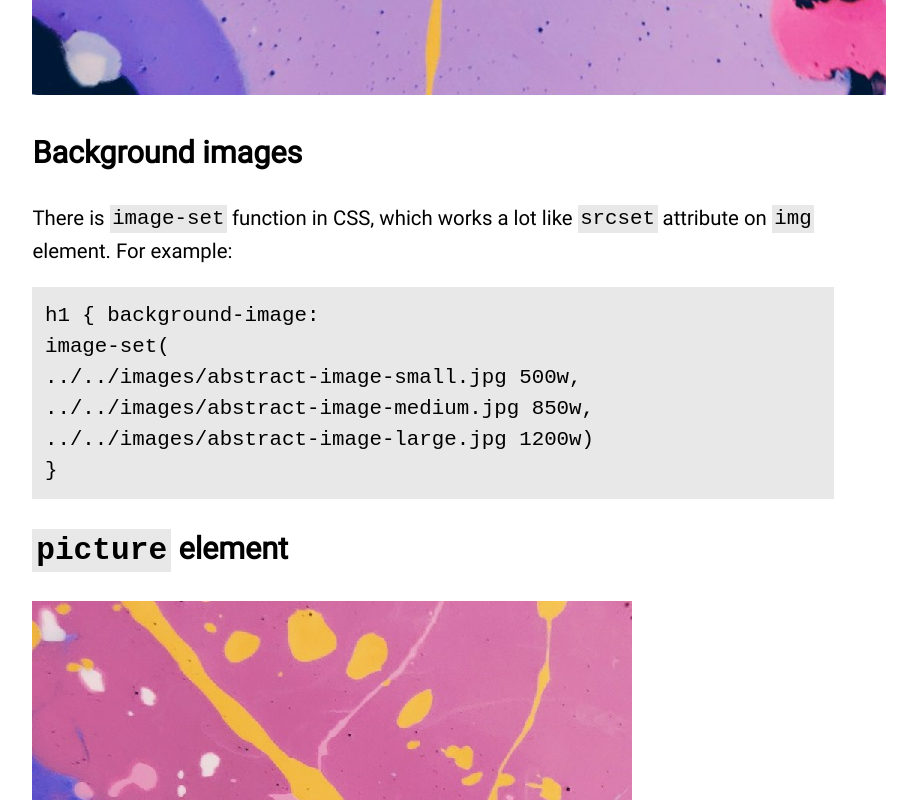
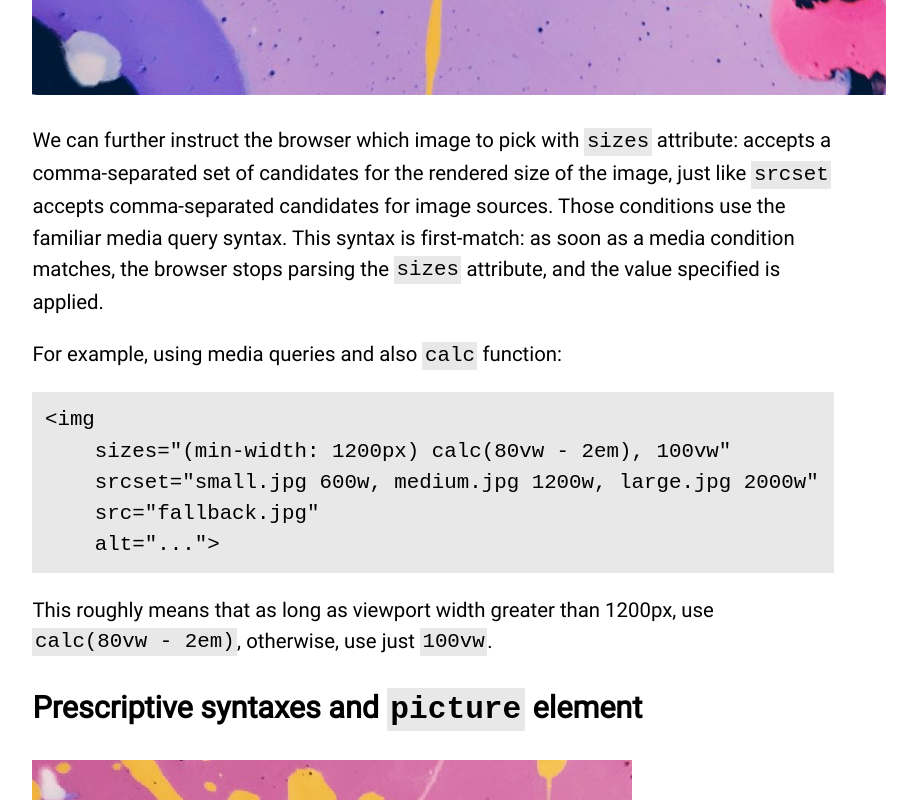
Before and after one commit to mturczyn/css-html-practice, a website: page static/responsive-design/images/index.html in a window 1280 px wide. Shown: the part 3640-4440 px from the top of the page, without its empty margins (207-1124 px from the left). Drawn offline with Linux system fonts and the light colour scheme.

Commit message:
Added more notes about images.

```diff
--- a/static/responsive-design/images/index.html
+++ b/static/responsive-design/images/index.html
@@ -98,7 +98,9 @@
             we can cause the browser to preload the image.
         </p>
 
-        <h2><code>srcset</code></h2>
+        <h2>
+            Descriptive syntaxes - <code>srcset</code> and <code>sizes</code>
+        </h2>
         <p>
             We can decide what images to load based on the desired size of the
             image. This way, page will load smaller images, and not waste
@@ -118,22 +120,33 @@
             "
         />
 
-        <h2>Background images</h2>
         <p>
-            There is <code>image-set</code> function in CSS, which works a lot
-            like <code>srcset</code> attribute on <code>img</code> element. For
-            example:
+            We can further instruct the browser which image to pick with
+            <code>sizes</code> attribute: accepts a comma-separated set of
+            candidates for the rendered size of the image, just like
+            <code>srcset</code> accepts comma-separated candidates for image
+            sources. Those conditions use the familiar media query syntax. This
+            syntax is first-match: as soon as a media condition matches, the
+            browser stops parsing the <code>sizes</code> attribute, and the
+            value specified is applied.
         </p>
-        <code class="block-code"
-            >h1 { background-image:<br />
-            image-set(<br />
-            ../../images/abstract-image-small.jpg 500w,<br />
-            ../../images/abstract-image-medium.jpg 850w,<br />
-            ../../images/abstract-image-large.jpg 1200w) <br />
-            }</code
-        >
+        <p>
+            For example, using media queries and also
+            <code>calc</code> function:
+        </p>
+        <pre aria-describedby="sizes-para"><code class="block-code">&lt;img
+    sizes="(min-width: 1200px) calc(80vw - 2em), 100vw"
+    srcset="small.jpg 600w, medium.jpg 1200w, large.jpg 2000w"
+    src="fallback.jpg"
+    alt="..."&gt;</code></pre>
 
-        <h2><code>picture</code> element</h2>
+        <p id="sizes-para">
+            This roughly means that as long as viewport width greater than
+            1200px, use <code>calc(80vw - 2em)</code>, otherwise, use just
+            <code>100vw</code>.
+        </p>
+
+        <h2>Prescriptive syntaxes and <code>picture</code> element</h2>
         <picture>
             <source
                 srcset="
@@ -151,5 +164,20 @@
                 src="../../images/abstract-image-example2/abstract-image-example2-small.jpg"
             />
         </picture>
+
+        <h2>Background images</h2>
+        <p>
+            There is <code>image-set</code> function in CSS, which works a lot
+            like <code>srcset</code> attribute on <code>img</code> element. For
+            example:
+        </p>
+        <code class="block-code"
+            >h1 { background-image:<br />
+            image-set(<br />
+            ../../images/abstract-image-small.jpg 500w,<br />
+            ../../images/abstract-image-medium.jpg 850w,<br />
+            ../../images/abstract-image-large.jpg 1200w) <br />
+            }</code
+        >
     </body>
 </html>
```
